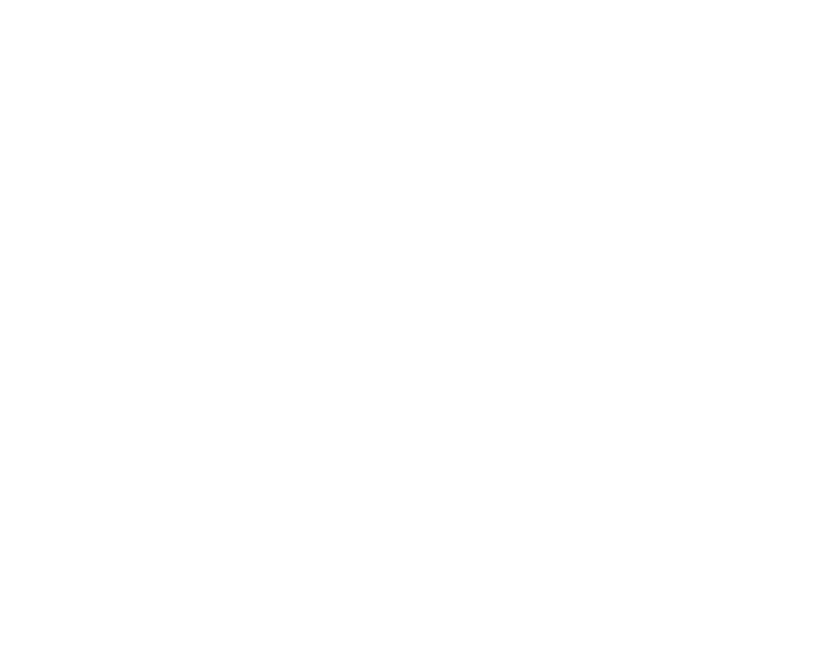
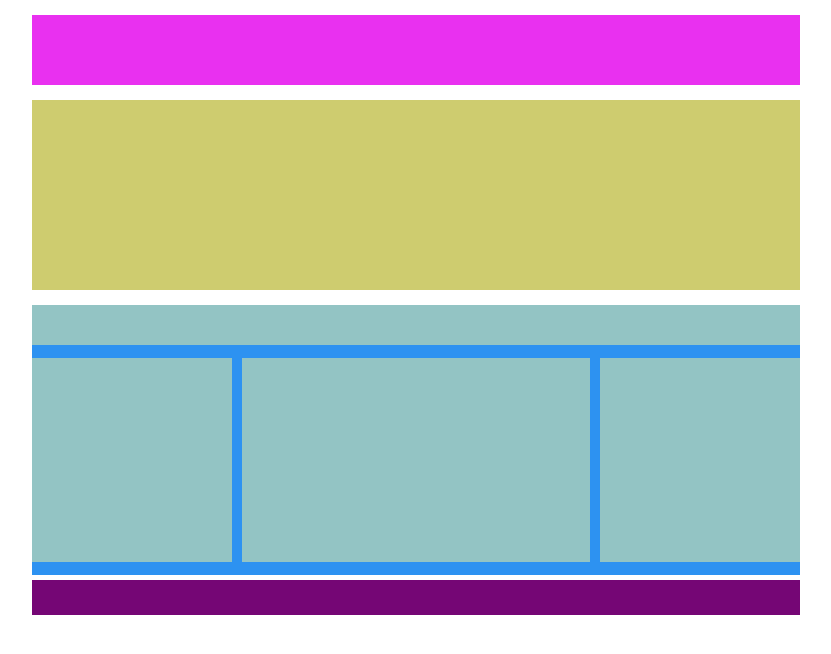
Before and after one commit to KaterinaProkopenko/htmlcss-struttura-wp, a plain HTML site: page index.html in a window 1280 px wide. Shown: the whole page, without its empty margins (224-1055 px from the left). Drawn offline with Linux system fonts and the light colour scheme.

Commit message:
Struttura del "sito" (finito)

```diff
--- a/css/style.css
+++ b/css/style.css
@@ -3,3 +3,71 @@
     margin: 0;
     padding: 0;
 }
+
+main {
+     width: 100%;
+     height: 270px;
+     background-color: rgb(45, 146, 241);
+}
+
+.container {
+    width: 60%;
+    height: 600px;
+    margin: 0 auto;
+    margin-top: 15px;
+}
+
+.header {
+    width: 100%;
+    height: 70px;
+    background-color: rgb(233, 48, 240);
+}
+
+.section {
+    width: 100%;
+    height: 190px;
+    background-color: rgb(206, 204, 111);
+}
+
+.header, .section {
+    margin-bottom: 15px;
+}
+
+.mini-header {
+    width: 100%;
+    height: 40px;
+    background-color: rgb(147, 196, 196);
+    margin-bottom: 13px;
+}
+
+.mini-cont {
+    width: 100%;
+}
+
+.mini-menu, .mini-section {
+    width: 200px;
+}
+
+.mini-article {
+    width: calc(100% - 420px);
+    margin-left: 10px;
+    margin-right: 10px;
+}
+
+/* Come calcolare:
+100% - larghezza di contenitore-padre;
+420px: 400 (mini-menu + mini-section) + margin (10px+10px) di mini-article
+*/
+
+.height-bg {
+    height: calc(270px - 66px);
+    background-color: rgb(147, 196, 196);
+    float: left;
+}
+
+.footer {
+    width: 100%;
+    height: 35px;
+    background-color: rgb(117, 6, 117);
+    margin-top: 5px;
+}
--- a/index.html
+++ b/index.html
@@ -8,25 +8,44 @@
     <title>Struttura-wp</title>
 </head>
 <body>
-    <!-- Contenitore -->
 
-       <!-- header -->
+    <div class="container">
 
-       <!-- section -->
+        <header>
+            <div class="header"></div>
+        </header>
 
-       <!-- main -->
-            <!-- header -->
-            <!-- main -->
-                <!-- header -->
-                <!-- div -->
-                <!-- div -->
-                <!-- div -->
+        <article>
+            <div class="section"></div>
+        </article>
 
-       <!-- footer -->
+        <main>
 
+            <header>
+                <div class="mini-header"></div>
+            </header>
 
+            <div class="mini-cont">
+                <menu>
+                    <div class="mini-menu height-bg"></div>
+                </menu>
 
+                <article>
+                    <div class="mini-article height-bg"></div>
+                </article>
 
+                <section>
+                    <div class="mini-section height-bg"></div>
+                </section>
+            </div>
+
+        </main>
+
+        <footer>
+            <div class="footer"></div>
+        </footer>
+
+    </div>
 
 </body>
 </html>
```
